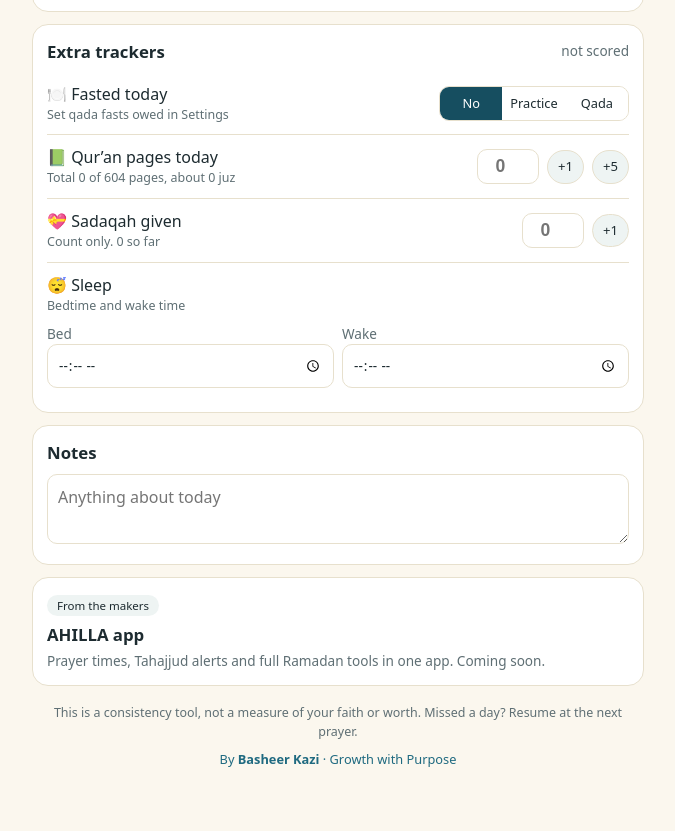
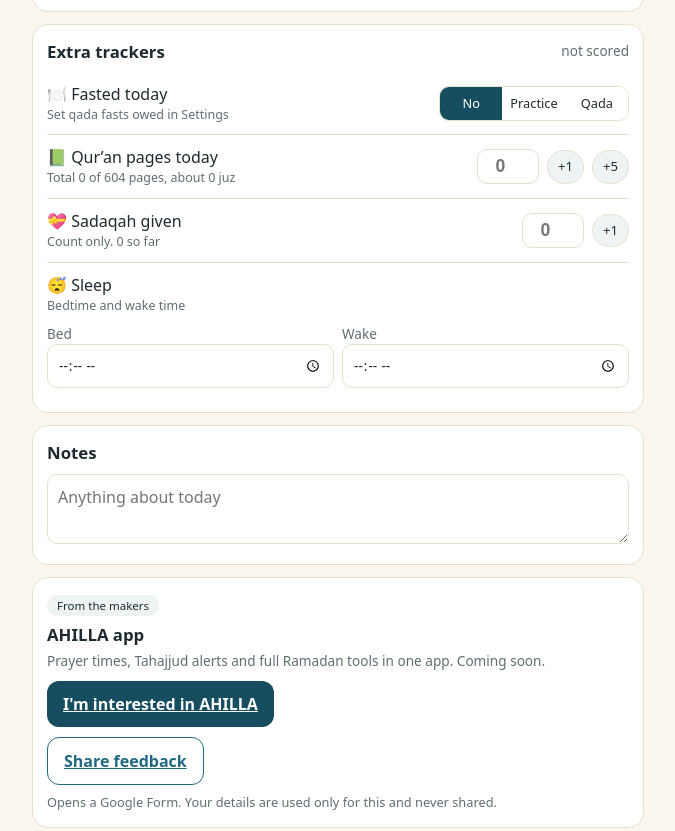
Before and after one commit to basheerkazi/road-to-ramadan, a plain HTML site: page index.html in a window 1280 px wide. Shown: the part 1149-1980 px from the top of the page, without its empty margins (302-977 px from the left). Drawn offline with Linux system fonts and the light colour scheme.

Commit message:
Add Share feedback and AHILLA waitlist buttons (#1)
* Add Share feedback and AHILLA waitlist buttons (Google Form), Urdu labels, privacy line; cache v9

Co-Authored-By: Claude Opus 5.5 <noreply@anthropic.com>
Claude-Session: https://claude.ai/code/session_01Soc6tQwgec7k17kyiGyckq

* Wire Google Form links into feedback and AHILLA waitlist buttons

Co-Authored-By: Claude Opus 5.5 <noreply@anthropic.com>
Claude-Session: https://claude.ai/code/session_01Soc6tQwgec7k17kyiGyckq

---------

Co-authored-by: Claude <noreply@anthropic.com>

```diff
--- a/index.html
+++ b/index.html
@@ -146,6 +146,8 @@ textarea{min-height:70px;resize:vertical}
 const KEY = 'road-to-ramadan-v1';
 const DEFAULT_RAMADAN = '2027-02-09';   // expected 1 Ramadan 1448 (India). Subject to moon sighting.
 const AHILLA_LINK = '';                 // paste the AHILLA app link here once it is live
+const FEEDBACK_LINK = 'https://docs.google.com/forms/d/e/1FAIpQLSdqDErtziampJFm3Sg2WyzHbdHisRDNDz3poOYifQNJXtf2_A/viewform?usp=pp_url&entry.439786583=Share+feedback';               // Google Form link, feedback section
+const WAITLIST_LINK = 'https://docs.google.com/forms/d/e/1FAIpQLSdqDErtziampJFm3Sg2WyzHbdHisRDNDz3poOYifQNJXtf2_A/viewform?usp=pp_url&entry.439786583=Join+the+AHILLA+waitlist';               // Google Form link, AHILLA waitlist section
 const PLAN_DAYS = 80;
 const PHASES = ['Foundation and awareness', 'Discipline and learning', 'Character and responsibility', 'Ramadan readiness'];
 const LEVEL_NAMES = ['Minimum', 'Standard', 'Stretch'];
@@ -236,6 +238,7 @@ const UR = {
   'Add a dua': 'दुआ लिखें', 'Add': 'जोड़ें', 'Remove': 'हटाएँ', 'Remove?': 'हटाएँ?',
   'From the makers': 'बनाने वालों की तरफ़ से', 'AHILLA app': 'AHILLA ऐप', 'Prayer times, Tahajjud alerts and full Ramadan tools in one app.': 'नमाज़ के औक़ात, तहज्जुद अलर्ट और रमज़ान के सारे टूल्स, एक ही ऐप में।',
   ' Coming soon.': ' जल्द आ रहा है।', 'Open AHILLA': 'AHILLA खोलें',
+  "I'm interested in AHILLA": 'मुझे AHILLA में दिलचस्पी है', 'Share feedback': 'अपनी राय दें', 'Opens a Google Form. Your details are used only for this and never shared.': 'यह Google Form खोलता है। आपकी जानकारी सिर्फ़ इसी काम के लिए है और किसी से शेयर नहीं की जाती।',
   'Your dates': 'आपकी तारीख़ें', 'Plan start': 'प्लान की शुरुआत', '1 Ramadan': '1 रमज़ान',
   'The plan counts back from 1 Ramadan and is never longer than {0} days. Check the date with your local moon committee. The plan moves when you change it.': 'प्लान 1 रमज़ान से पीछे गिना जाता है और {0} दिन से लंबा नहीं होता। तारीख़ अपनी मक़ामी रूयत-ए-हिलाल कमेटी से पक्की करें। तारीख़ बदलेंगे तो प्लान भी बदल जाएगा।',
   'Fasts (practice and qada)': 'रोज़े (नफ़्ल और क़ज़ा)', 'Sadaqah': 'सदक़ा', 'Dua list': 'दुआ लिस्ट', 'On': 'चालू', 'Off': 'बंद', 'Qada fasts I owe': 'मेरे बाक़ी क़ज़ा रोज़े',
@@ -716,7 +719,10 @@ function onAuditInput(ev) {
 function promoCard() {
   return `<div class="card promo"><span class="tag">${T('From the makers')}</span><div class="h" style="margin:0 0 4px">${T('AHILLA app')}</div>
     <p class="muted" style="margin:0">${T('Prayer times, Tahajjud alerts and full Ramadan tools in one app.')}${AHILLA_LINK ? '' : T(' Coming soon.')}</p>
-    ${AHILLA_LINK ? `<div class="actions"><a class="btn" href="${esc(AHILLA_LINK)}" target="_blank" rel="noopener">${T('Open AHILLA')}</a></div>` : ''}</div>`;
+    ${AHILLA_LINK ? `<div class="actions"><a class="btn" href="${esc(AHILLA_LINK)}" target="_blank" rel="noopener">${T('Open AHILLA')}</a></div>` : ''}
+    ${!AHILLA_LINK && WAITLIST_LINK ? `<div class="actions"><a class="btn" href="${esc(WAITLIST_LINK)}" target="_blank" rel="noopener">${T("I'm interested in AHILLA")}</a></div>` : ''}
+    ${FEEDBACK_LINK ? `<div class="actions"><a class="btn ghost" href="${esc(FEEDBACK_LINK)}" target="_blank" rel="noopener">${T('Share feedback')}</a></div>` : ''}
+    ${FEEDBACK_LINK || WAITLIST_LINK ? `<p class="muted" style="margin:8px 0 0;font-size:.8em">${T('Opens a Google Form. Your details are used only for this and never shared.')}</p>` : ''}</div>`;
 }
 const seg = (name, opts, cur) => `<div class="seg" data-seg="${name}">${opts.map(([v, l]) => `<button data-val="${v}" class="${String(cur) === String(v) ? 'on' : ''}">${T(l)}</button>`).join('')}</div>`;
 function csvCell(v) { return '"' + String(v == null ? '' : v).replace(/"/g, '""') + '"'; }
--- a/sw.js
+++ b/sw.js
@@ -1,4 +1,4 @@
-const CACHE = 'rtr-v8';
+const CACHE = 'rtr-v9';
 const FILES = ['./', './index.html', './manifest.json', './icon-192.png', './icon-512.png'];
 self.addEventListener('install', e => { e.waitUntil(caches.open(CACHE).then(c => c.addAll(FILES))); self.skipWaiting(); });
 self.addEventListener('activate', e => { e.waitUntil(caches.keys().then(ks => Promise.all(ks.filter(k => k !== CACHE).map(k => caches.delete(k))))); self.clients.claim(); });
```
